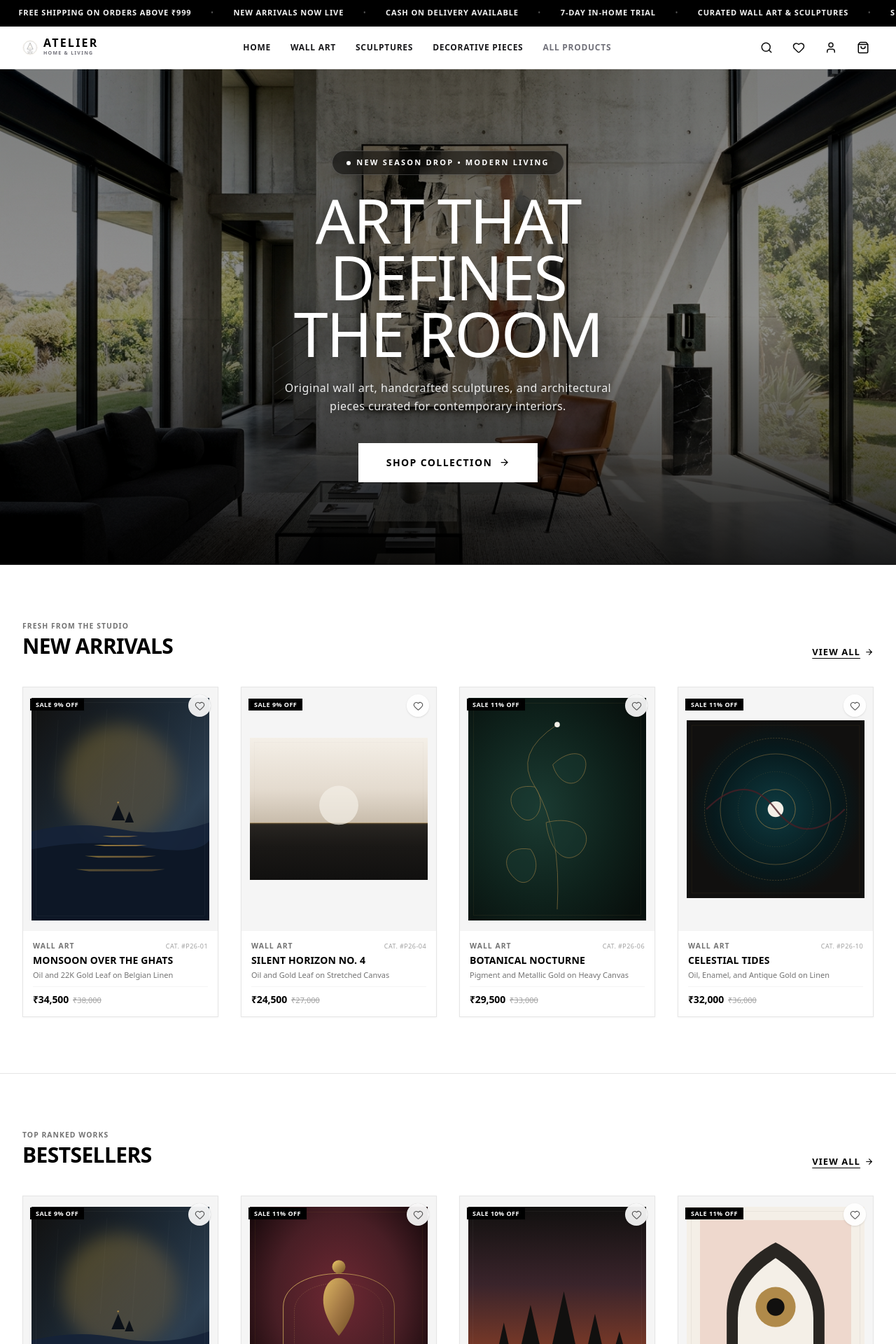
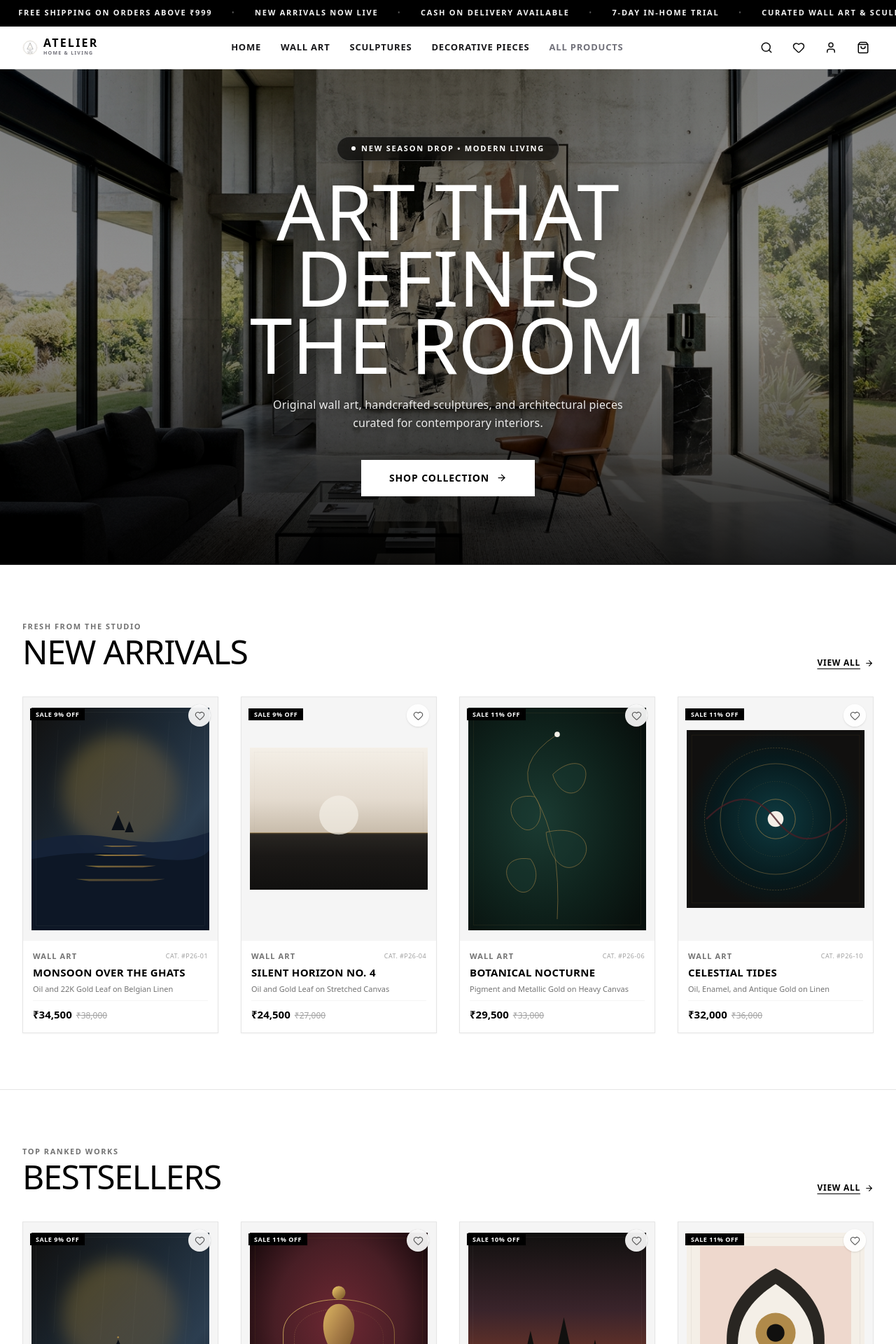
Before and after one commit to Hardik637/Art-ecommerce, a Next.js app: page / in a window 1280 px wide. Shown: the top 1920 px of the page at 70% size. Built offline with nearby package versions, Linux system fonts and the light colour scheme; no server answers.

Commit message:
feat(typography): apply exact Zorodoor text styling specifications across hero, announcement, navbar, cards, footer, and checkout

```diff
--- a/src/app/HomeClient.tsx
+++ b/src/app/HomeClient.tsx
@@ -50,27 +50,27 @@ export default function HomeClient() {
           <div className="max-w-2xl flex flex-col items-center">
             {/* Small Eyebrow Badge */}
             <div className="mb-4 sm:mb-6">
-              <span className="inline-flex items-center gap-2 text-[10px] sm:text-[11px] font-sans font-bold tracking-[0.2em] text-white uppercase bg-black/50 backdrop-blur-md px-4 sm:px-5 py-1.5 sm:py-2 rounded-full border border-white/20 shadow-lg">
+              <span className="inline-flex items-center gap-2 text-[10px] sm:text-[11px] font-sans font-bold tracking-[0.16em] text-white uppercase bg-black/60 backdrop-blur-md px-4 sm:px-5 py-1.5 sm:py-2 rounded-full border border-white/20 shadow-lg">
                 <span className="w-1.5 h-1.5 rounded-full bg-white animate-pulse" />
                 <span>New Season Drop • Modern Living</span>
               </span>
             </div>
 
-            {/* Main Campaign Title */}
-            <h1 className="font-display text-4xl sm:text-6xl md:text-7xl lg:text-[5.5rem] text-white leading-[0.92] tracking-tight uppercase mb-4 sm:mb-6 drop-shadow-[0_4px_16px_rgba(0,0,0,0.65)]">
+            {/* Main Campaign Title — Bebas Neue tightly locked at 0.88 line-height with clamp scaling */}
+            <h1 className="font-display text-[clamp(2.85rem,14vw,4.75rem)] sm:text-[clamp(4.25rem,8.5vw,8.5rem)] text-white text-center leading-[0.88] tracking-[0] uppercase mb-4 sm:mb-6 drop-shadow-[0_4px_16px_rgba(0,0,0,0.65)]">
               Art That Defines <br className="hidden sm:block" />
               The Room
             </h1>
 
-            {/* Short Supporting Line */}
-            <p className="text-white/90 font-sans font-normal text-xs sm:text-sm md:text-base tracking-[0.03em] max-w-lg mx-auto leading-relaxed mb-8 sm:mb-10 drop-shadow-[0_2px_6px_rgba(0,0,0,0.6)]">
+            {/* Short Supporting Line — Space Grotesk 400 clean readability */}
+            <p className="text-white/90 font-sans font-normal text-xs sm:text-sm md:text-base tracking-[0.01em] max-w-lg mx-auto leading-relaxed mb-8 sm:mb-10 drop-shadow-[0_2px_6px_rgba(0,0,0,0.6)]">
               Original wall art, handcrafted sculptures, and architectural pieces curated for contemporary interiors.
             </p>
 
-            {/* High-Contrast Hero CTA Button */}
+            {/* High-Contrast Hero CTA Button — Space Grotesk 700 uppercase tracking-[0.06em] */}
             <Link
               href="/products"
-              className="inline-flex items-center justify-center gap-2.5 bg-white text-black hover:bg-neutral-200 font-sans font-bold text-xs sm:text-sm px-8 sm:px-10 py-3.5 sm:py-4.5 uppercase tracking-widest transition-all duration-300 shadow-2xl hover:scale-105 active:scale-95"
+              className="inline-flex items-center justify-center gap-2.5 bg-white text-black hover:bg-neutral-200 font-sans font-bold text-xs sm:text-sm px-8 sm:px-10 py-3.5 sm:py-4 uppercase tracking-[0.06em] transition-all duration-300 shadow-2xl hover:scale-105 active:scale-95"
             >
               <span>Shop Collection</span>
               <ArrowRight size={15} />
@@ -83,16 +83,16 @@ export default function HomeClient() {
       <section className="py-12 sm:py-16 md:py-20 max-w-[1400px] mx-auto px-4 sm:px-6 lg:px-8 border-b border-neutral-200">
         <div className="flex items-end justify-between mb-6 sm:mb-8 md:mb-10">
           <div>
-            <span className="type-label text-neutral-500 block mb-1">
+            <span className="text-[10px] sm:text-[11px] font-sans font-bold uppercase tracking-[0.14em] text-neutral-500 block mb-1">
               Fresh From The Studio
             </span>
-            <h2 className="type-heading text-xl sm:text-2xl md:text-3xl text-black">
+            <h2 className="font-display text-3xl sm:text-4xl md:text-5xl text-black uppercase tracking-tight leading-none">
               New Arrivals
             </h2>
           </div>
           <Link
             href="/products?filter=new"
-            className="type-btn text-xs sm:text-[13px] text-black hover:text-neutral-600 underline underline-offset-4 flex items-center gap-1.5 transition-colors"
+            className="font-sans font-bold text-xs uppercase tracking-[0.06em] text-black hover:text-neutral-600 underline underline-offset-4 flex items-center gap-1.5 transition-colors"
           >
             <span>View All</span>
             <ArrowRight size={13} />
@@ -113,16 +113,16 @@ export default function HomeClient() {
       <section className="py-12 sm:py-16 md:py-20 max-w-[1400px] mx-auto px-4 sm:px-6 lg:px-8 border-b border-neutral-200">
         <div className="flex items-end justify-between mb-6 sm:mb-8 md:mb-10">
           <div>
-            <span className="type-label text-neutral-500 block mb-1">
+            <span className="text-[10px] sm:text-[11px] font-sans font-bold uppercase tracking-[0.14em] text-neutral-500 block mb-1">
               Top Ranked Works
             </span>
-            <h2 className="type-heading text-xl sm:text-2xl md:text-3xl text-black">
+            <h2 className="font-display text-3xl sm:text-4xl md:text-5xl text-black uppercase tracking-tight leading-none">
               Bestsellers
             </h2>
           </div>
           <Link
             href="/products?filter=bestseller"
-            className="type-btn text-xs sm:text-[13px] text-black hover:text-neutral-600 underline underline-offset-4 flex items-center gap-1.5 transition-colors"
+            className="font-sans font-bold text-xs uppercase tracking-[0.06em] text-black hover:text-neutral-600 underline underline-offset-4 flex items-center gap-1.5 transition-colors"
           >
             <span>View All</span>
             <ArrowRight size={13} />
--- a/src/app/best-sellers/page.tsx
+++ b/src/app/best-sellers/page.tsx
@@ -17,11 +17,11 @@ export default function BestSellersPage() {
         <div className="max-w-2xl">
           <div className="flex items-center gap-2 mb-2">
             <span className="w-2 h-2 rounded-full bg-black" />
-            <span className="text-[10px] uppercase font-sans font-semibold tracking-widest text-neutral-500">
+            <span className="text-[10px] uppercase font-sans font-bold tracking-[0.14em] text-neutral-500">
               Popular Choices
             </span>
           </div>
-          <h1 className="font-sans font-extrabold text-3xl sm:text-4xl md:text-5xl text-black tracking-tight uppercase leading-tight">
+          <h1 className="font-display text-4xl sm:text-5xl md:text-6xl text-black tracking-tight uppercase leading-none">
             Bestsellers
           </h1>
           <p className="text-xs md:text-sm text-neutral-600 font-sans mt-2 leading-relaxed">
--- a/src/app/globals.css
+++ b/src/app/globals.css
@@ -49,8 +49,8 @@ body {
 .type-hero {
   font-family: var(--font-display);
   font-weight: 400;
-  letter-spacing: 0.02em;
-  line-height: 0.95;
+  letter-spacing: 0;
+  line-height: 0.88;
   text-transform: uppercase;
 }
 
@@ -65,29 +65,31 @@ body {
 .type-product-title {
   font-family: var(--font-sans);
   font-weight: 700;
-  letter-spacing: 0.01em;
+  letter-spacing: 0.02em;
   line-height: 1.25;
   text-transform: uppercase;
+  font-size: 0.9375rem; /* 15px */
 }
 
 .type-label {
   font-family: var(--font-sans);
   font-weight: 700;
   text-transform: uppercase;
-  letter-spacing: 0.10em;
-  font-size: 0.65rem; /* 10.5px */
+  letter-spacing: 0.12em;
+  font-size: 0.6875rem; /* 11px */
 }
 
 .type-price {
   font-family: var(--font-sans);
   font-weight: 700;
   letter-spacing: -0.01em;
+  font-size: 0.9375rem; /* 15px */
 }
 
 .type-nav {
   font-family: var(--font-sans);
   font-weight: 700;
-  letter-spacing: 0.08em;
+  letter-spacing: 0.06em;
   font-size: 0.8125rem; /* 13px */
   text-transform: uppercase;
 }
@@ -95,7 +97,7 @@ body {
 .type-btn {
   font-family: var(--font-sans);
   font-weight: 700;
-  letter-spacing: 0.08em;
+  letter-spacing: 0.06em;
   text-transform: uppercase;
 }
 
--- a/src/app/new-arrivals/page.tsx
+++ b/src/app/new-arrivals/page.tsx
@@ -17,11 +17,11 @@ export default function NewArrivalsPage() {
         <div className="max-w-2xl">
           <div className="flex items-center gap-2 mb-2">
             <span className="w-2 h-2 rounded-full bg-black" />
-            <span className="text-[10px] uppercase font-sans font-semibold tracking-widest text-neutral-500">
+            <span className="text-[10px] uppercase font-sans font-bold tracking-[0.14em] text-neutral-500">
               Fresh Releases
             </span>
           </div>
-          <h1 className="font-sans font-extrabold text-3xl sm:text-4xl md:text-5xl text-black tracking-tight uppercase leading-tight">
+          <h1 className="font-display text-4xl sm:text-5xl md:text-6xl text-black tracking-tight uppercase leading-none">
             New Arrivals
           </h1>
           <p className="text-xs md:text-sm text-neutral-600 font-sans mt-2 leading-relaxed">
--- a/src/components/AnnouncementBar.tsx
+++ b/src/components/AnnouncementBar.tsx
@@ -33,9 +33,9 @@ export default function AnnouncementBar({
           {trackItems.map((text, idx) => (
             <span
               key={`primary-${idx}`}
-              className="inline-flex items-center text-[10px] sm:text-[11px] font-sans font-bold tracking-[0.08em] uppercase text-neutral-100"
+              className="inline-flex items-center text-[11px] font-sans font-bold tracking-[0.16em] uppercase whitespace-nowrap text-neutral-100"
             >
-              <span className="px-4 sm:px-7 whitespace-nowrap">{text}</span>
+              <span className="px-4 sm:px-7">{text}</span>
               <span
                 className="text-neutral-600 text-[8px] select-none"
                 aria-hidden="true"
@@ -51,9 +51,9 @@ export default function AnnouncementBar({
           {trackItems.map((text, idx) => (
             <span
               key={`clone-${idx}`}
-              className="inline-flex items-center text-[10px] sm:text-[11px] font-sans font-bold tracking-[0.08em] uppercase text-neutral-100"
+              className="inline-flex items-center text-[11px] font-sans font-bold tracking-[0.16em] uppercase whitespace-nowrap text-neutral-100"
             >
-              <span className="px-4 sm:px-7 whitespace-nowrap">{text}</span>
+              <span className="px-4 sm:px-7">{text}</span>
               <span
                 className="text-neutral-600 text-[8px] select-none"
                 aria-hidden="true"
--- a/src/components/ArtworkCard.tsx
+++ b/src/components/ArtworkCard.tsx
@@ -43,25 +43,25 @@ function getPrimaryBadge(artwork: ArtworkProduct): { text: string; style: string
   if (artwork.isNew) {
     return {
       text: 'NEW',
-      style: 'bg-neutral-900 text-white font-semibold',
+      style: 'bg-black text-white font-bold',
     };
   }
   if (artwork.isArtistFavorite) {
     return {
       text: 'TRENDING',
-      style: 'bg-neutral-900 text-white font-semibold',
+      style: 'bg-black text-white font-bold',
     };
   }
   if (artwork.isFeatured) {
     return {
       text: 'FEATURED',
-      style: 'bg-neutral-800 text-white font-semibold',
+      style: 'bg-black text-white font-bold',
     };
   }
   if (artwork.isLimitedEdition) {
     return {
       text: 'LIMITED',
-      style: 'bg-neutral-800 text-white font-semibold',
+      style: 'bg-black text-white font-bold',
     };
   }
   return null;
@@ -117,7 +117,7 @@ export default function ArtworkCard({
         {primaryBadge && (
           <div className="absolute top-2.5 left-2.5 z-20 pointer-events-none">
             <span
-              className={`${primaryBadge.style} text-[8.5px] sm:text-[9px] font-sans tracking-wider px-2 py-0.5 uppercase shadow-xs`}
+              className={`${primaryBadge.style} text-[8.5px] sm:text-[9px] font-sans font-bold tracking-[0.06em] px-2 py-0.5 uppercase shadow-xs`}
             >
               {primaryBadge.text}
             </span>
@@ -164,7 +164,7 @@ export default function ArtworkCard({
           <button
             onClick={handleQuickAdd}
             disabled={added}
-            className="w-full py-2.5 px-3 text-[10px] font-sans font-semibold uppercase tracking-[0.16em] flex items-center justify-center gap-1.5 transition-colors shadow-md bg-black text-white hover:bg-neutral-800"
+            className="w-full py-2.5 px-3 text-[11px] font-sans font-bold uppercase tracking-[0.06em] flex items-center justify-center gap-1.5 transition-colors shadow-md bg-black text-white hover:bg-neutral-800"
           >
             {added ? (
               <>
@@ -183,9 +183,9 @@ export default function ArtworkCard({
 
       {/* ── Product Card Information ─────────────────────────────────── */}
       <div className="p-3 sm:p-3.5 flex flex-col flex-1 bg-white">
-        {/* Category / Brand Kicker (Matches Reference "PORTLAND INDIAN SUMMER") */}
+        {/* Category / Brand Kicker (10-11px 700 uppercase tracking 0.10em) */}
         <div className="flex items-center justify-between mb-1">
-          <span className="type-label text-neutral-500 truncate">
+          <span className="text-[10px] sm:text-[11px] font-sans font-bold uppercase tracking-[0.10em] text-neutral-500 truncate">
             {getCategoryLabel(artwork.category)}
           </span>
           <span className="text-[9px] font-sans text-neutral-400 uppercase hidden sm:inline tracking-wider">
@@ -193,10 +193,10 @@ export default function ArtworkCard({
           </span>
         </div>
 
-        {/* Product Name (Matches Zorodoor uppercase bold commercial style) */}
+        {/* Product Name (14-16px Space Grotesk 700 uppercase) */}
         <Link
           href={`/products/${artwork.slug || artwork.id}`}
-          className="type-product-title text-xs sm:text-sm text-black hover:text-neutral-600 line-clamp-1 mb-1 transition-colors uppercase font-bold tracking-[0.02em]"
+          className="text-[14px] sm:text-[15px] font-sans font-bold text-black hover:text-neutral-600 line-clamp-1 mb-1 transition-colors uppercase tracking-[0.02em]"
         >
           {artwork.name}
         </Link>
@@ -206,14 +206,14 @@ export default function ArtworkCard({
           {artwork.medium}
         </p>
 
-        {/* Price & Mobile Quick Add Row */}
+        {/* Price & Mobile Quick Add Row (14-16px Space Grotesk 700) */}
         <div className="mt-auto pt-2 border-t border-neutral-100 flex items-center justify-between">
           <div className="flex items-baseline gap-1.5">
-            <span className="type-price text-xs sm:text-sm text-black font-bold">
+            <span className="text-[14px] sm:text-[15px] font-sans font-bold text-black">
               {formatPrice(artwork.price)}
             </span>
             {artwork.originalPrice && artwork.originalPrice > artwork.price && (
-              <span className="font-sans text-[11px] text-neutral-400 line-through">
+              <span className="font-sans text-[12px] font-normal text-neutral-400 line-through">
                 {formatPrice(artwork.originalPrice)}
               </span>
             )}
--- a/src/components/Footer.tsx
+++ b/src/components/Footer.tsx
@@ -34,7 +34,7 @@ export default function Footer() {
 
           {/* Col 2: Shop */}
           <div className="space-y-3">
-            <h3 className="text-[11px] font-sans font-bold tracking-widest text-white uppercase">
+            <h3 className="text-[11px] font-sans font-bold tracking-[0.18em] text-white uppercase">
               Shop
             </h3>
             <ul className="space-y-2.5 text-xs font-sans text-neutral-400">
@@ -73,7 +73,7 @@ export default function Footer() {
 
           {/* Col 3: Customer Care */}
           <div className="space-y-3">
-            <h3 className="text-[11px] font-sans font-bold tracking-widest text-white uppercase">
+            <h3 className="text-[11px] font-sans font-bold tracking-[0.18em] text-white uppercase">
               Customer Care
             </h3>
             <ul className="space-y-2.5 text-xs font-sans text-neutral-400">
@@ -112,7 +112,7 @@ export default function Footer() {
 
           {/* Col 4: Account & Orders */}
           <div className="space-y-3">
-            <h3 className="text-[11px] font-sans font-bold tracking-widest text-white uppercase">
+            <h3 className="text-[11px] font-sans font-bold tracking-[0.18em] text-white uppercase">
               Account
             </h3>
             <ul className="space-y-2.5 text-xs font-sans text-neutral-400">
--- a/src/components/Header.tsx
+++ b/src/components/Header.tsx
@@ -109,7 +109,7 @@ export default function Header() {
           </div>
 
           {/* Desktop Navigation Links — Clean Compact Fashion E-Commerce */}
-          <nav className="hidden lg:flex items-center space-x-7 text-[12px] font-sans font-bold tracking-[0.06em] text-[#18181B]">
+          <nav className="hidden lg:flex items-center space-x-7 text-[13px] font-sans font-bold tracking-[0.06em] uppercase text-[#18181B]">
             <Link
               href="/"
               className="py-4 uppercase transition-colors hover:text-black relative after:absolute after:bottom-3 after:left-0 after:right-0 after:h-[1.5px] after:bg-black after:scale-x-0 hover:after:scale-x-100 after:transition-transform"
@@ -230,7 +230,7 @@ export default function Header() {
                   <Link
                     href="/"
                     onClick={() => setMobileMenuOpen(false)}
-                    className="flex items-center justify-between py-3.5 uppercase tracking-wider text-xs font-semibold border-b border-neutral-100 hover:text-black transition-colors"
+                    className="flex items-center justify-between py-3.5 uppercase tracking-[0.06em] text-[13px] font-sans font-bold border-b border-neutral-100 hover:text-black transition-colors"
                   >
                     <span>Home</span>
                     <ChevronRight size={14} className="text-neutral-400" />
@@ -241,7 +241,7 @@ export default function Header() {
                   <Link
                     href="/wall-art"
                     onClick={() => setMobileMenuOpen(false)}
-                    className="flex items-center justify-between py-3.5 uppercase tracking-wider text-xs font-semibold border-b border-neutral-100 hover:text-black transition-colors"
+                    className="flex items-center justify-between py-3.5 uppercase tracking-[0.06em] text-[13px] font-sans font-bold border-b border-neutral-100 hover:text-black transition-colors"
                   >
                     <span>Wall Art</span>
                     <ChevronRight size={14} className="text-neutral-400" />
@@ -252,7 +252,7 @@ export default function Header() {
                   <Link
                     href="/sculptures"
                     onClick={() => setMobileMenuOpen(false)}
-                    className="flex items-center justify-between py-3.5 uppercase tracking-wider text-xs font-semibold border-b border-neutral-100 hover:text-black transition-colors"
+                    className="flex items-center justify-between py-3.5 uppercase tracking-[0.06em] text-[13px] font-sans font-bold border-b border-neutral-100 hover:text-black transition-colors"
                   >
                     <span>Sculptures</span>
                     <ChevronRight size={14} className="text-neutral-400" />
@@ -263,7 +263,7 @@ export default function Header() {
                   <Link
                     href="/decorative-pieces"
                     onClick={() => setMobileMenuOpen(false)}
-                    className="flex items-center justify-between py-3.5 uppercase tracking-wider text-xs font-semibold border-b border-neutral-100 hover:text-black transition-colors"
+                    className="flex items-center justify-between py-3.5 uppercase tracking-[0.06em] text-[13px] font-sans font-bold border-b border-neutral-100 hover:text-black transition-colors"
                   >
                     <span>Decorative Pieces</span>
                     <ChevronRight size={14} className="text-neutral-400" />
```
Also changed, not shown: src/app/checkout/page.tsx (+30 -30 lines).
